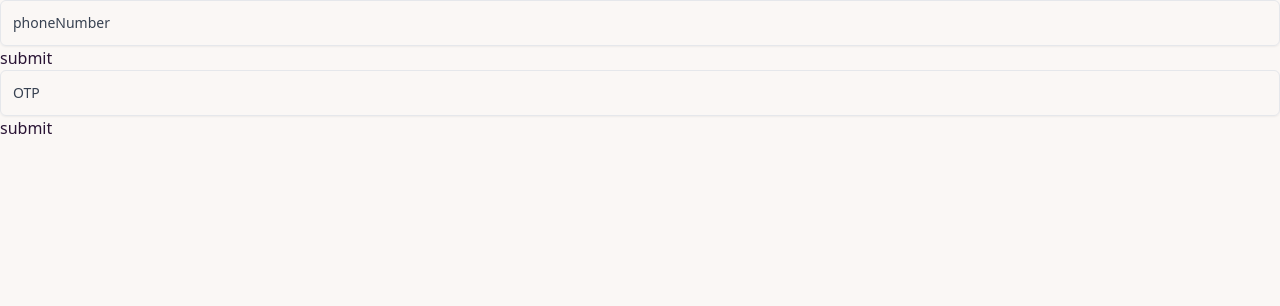
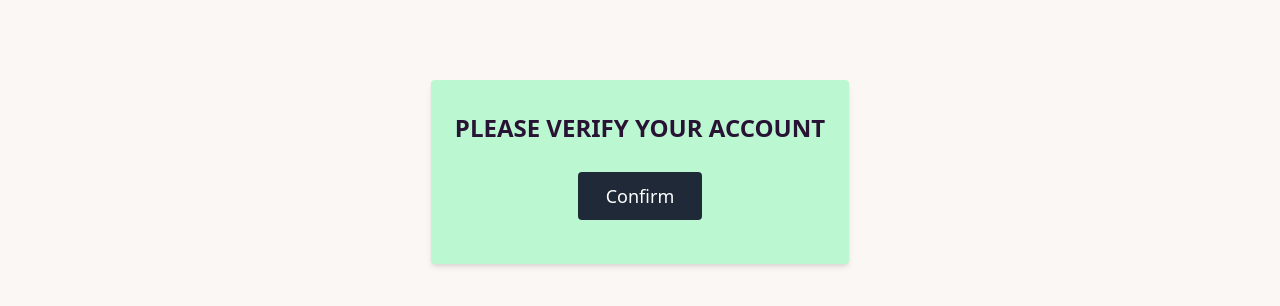
Before and after one commit to pronoybanik/Classroom-client-site, a React (Vite) app: page /verifyAccount in a window 1280 px wide. Shown: the top 306 px of the page. Built offline with nearby package versions, Linux system fonts and the light colour scheme; no server answers.

Commit message:
set verification

```diff
--- a/src/component/HomeCard/HomeCard.jsx
+++ b/src/component/HomeCard/HomeCard.jsx
@@ -1,6 +1,6 @@
 import React from "react";
 import { Link } from "react-router-dom";
-import { BsThreeDotsVertical } from "react-icons/bs";
+// import { BsThreeDotsVertical } from "react-icons/bs";
 
 const HomeCard = ({ handleDelete, classInfo }) => {
   const { _id, className, section, imageURLs, classRole, subject, teacherId } =
@@ -14,9 +14,9 @@ const HomeCard = ({ handleDelete, classInfo }) => {
         }`}
         className="group relative block overflow-hidden"
       >
-        <button className="absolute end-4 top-4 z-10 rounded-full bg-white p-1.5 text-gray-900 transition hover:text-gray-900/75">
+        {/* <button className="absolute end-4 top-4 z-10 rounded-full bg-white p-1.5 text-gray-900 transition hover:text-gray-900/75">
           <BsThreeDotsVertical />
-        </button>
+        </button> */}
 
         <div className="h-40 w-full">
           <img
--- a/src/component/ProfileIcon/ProfileIcon.jsx
+++ b/src/component/ProfileIcon/ProfileIcon.jsx
@@ -9,18 +9,16 @@ const ProfileIcon = () => {
 
   const toggleDropdown = () => {
     setIsDropdownOpen(!isDropdownOpen);
-    setTimeout(() => {
-      setIsDropdownOpen(false);
-    }, 4000);
   };
 
   const handleLogOut = () => {
     logout();
+    localStorage.clear();
   };
 
   return (
-    <div>
-      <div className="relative">
+    <div className="dropdown dropdown-end">
+      <div tabIndex={0} role="button" className="btn p-0 m-1">
         <div>
           <img
             className="w-12 h-12 hover:bg-gray-200 py-1 px-1 rounded-full cursor-pointer"
@@ -29,9 +27,10 @@ const ProfileIcon = () => {
             onClick={toggleDropdown}
           />
         </div>
-
-        {isDropdownOpen && (
-          <div className=" w-96 absolute right-0 mt-2  rounded-lg shadow-lg bg-gray-100 ring-1 ring-black ring-opacity-5">
+      </div>
+      <ul tabIndex={0} className="dropdown-content z-[1] ">
+        <>
+          <div className="w-96 absolute right-0 mt-2 rounded-lg shadow-lg bg-gray-100 ring-1 ring-black ring-opacity-5">
             <div
               className=" flex items-center justify-center py-1"
               role="menu"
@@ -57,8 +56,8 @@ const ProfileIcon = () => {
               </div>
             </div>
           </div>
-        )}
-      </div>
+        </>
+      </ul>
     </div>
   );
 };
--- a/src/pages/Register/Register.jsx
+++ b/src/pages/Register/Register.jsx
@@ -8,7 +8,8 @@ import { AuthContext } from "../../shared/AuthPovider";
 import toast from "react-hot-toast";
 
 const Register = () => {
-  const { createUser, logout, profileUpdate } = useContext(AuthContext);
+  const { createUser, logout, profileUpdate, verification } =
+    useContext(AuthContext);
   const {
     register,
     formState: { errors },
@@ -62,7 +63,6 @@ const Register = () => {
       })
       .then((image) => {
         setImageValue(image.data.url);
-
         toast.dismiss(toastId);
         toast.success("Image uploaded successfully");
       })
@@ -76,10 +76,17 @@ const Register = () => {
   const handleRegisterAction = (data) => {
     const toastId = toast.loading("Loading...");
     const { name, email, password } = data;
-    console.log(data);
     createUser(email, password)
       .then((result) => {
         const user = result.user;
+        if (user) {
+          verification(user.email, {
+            url: "http://localhost:5173/verifyAccount",
+            handleCodeInApp: true,
+          })
+            .then(() => {
+              window.localStorage.setItem("emailForSignIn", email);
+              alert("Please Check Your Email");
               const userInfo = {
                 displayName: name,
                 photoURL: imageValue,
@@ -89,8 +96,12 @@ const Register = () => {
               reset();
               toast.dismiss(toastId);
               toast.success("User signed in successfully");
-        navigate("/login");
               logout();
+            })
+            .catch((error) => {
+              console.error(error.code, error.message);
+            });
+        }
       })
       .catch((error) => {
         console.log(error);
--- a/src/pages/VerifyAccount/VerifyAccount.jsx
+++ b/src/pages/VerifyAccount/VerifyAccount.jsx
@@ -1,59 +1,69 @@
 import React from "react";
-import {
-  RecaptchaVerifier,
-  getAuth,
-  signInWithPhoneNumber,
-} from "firebase/auth";
+// import {
+//   RecaptchaVerifier,
+//   getAuth,
+//   signInWithPhoneNumber,
+// } from "firebase/auth";
 import { useNavigate } from "react-router-dom";
+import PrimaryButton from "../../shared/PrimaryButton";
 
-const auth = getAuth();
-auth.languageCode = "it";
+// const auth = getAuth();
+// auth.languageCode = "it";
 
 const VerifyAccount = () => {
   const navigate = useNavigate();
 
-  const onSignInSubmit = (e) => {
-    e.preventDefault();
-    const form = e.target;
-    const phoneNumber = "+880" + form.phoneNumber.value;
+  // mobile verification code start:---
 
-    // Initialize RecaptchaVerifier
-    const recaptchaVerifier = new RecaptchaVerifier(auth, "sign-in-button", {
-      size: "invisible",
-      callback: (response) => {
-        onSignInSubmit();
-      },
-    });
+  // const navigate = useNavigate();
+  // const onSignInSubmit = (e) => {
+  //   e.preventDefault();
+  //   const form = e.target;
+  //   const phoneNumber = "+880" + form.phoneNumber.value;
 
-    signInWithPhoneNumber(auth, phoneNumber, recaptchaVerifier)
-      .then((confirmationResult) => {
-        window.confirmationResult = confirmationResult;
-        alert("otp has been sent");
-      })
-      .catch((error) => {
-        console.log(error);
-      });
-  };
+  //   // Initialize RecaptchaVerifier
+  //   const recaptchaVerifier = new RecaptchaVerifier(auth, "sign-in-button", {
+  //     size: "invisible",
+  //     callback: (response) => {
+  //       onSignInSubmit();
+  //     },
+  //   });
 
-  const onSubmitOTP = (e) => {
-    e.preventDefault();
-    const form = e.target;
-    const otpNumber = form.otp.value;
-    confirmationResult
-      .confirm(otpNumber)
-      .then((result) => {
-        const user = result.user;
-        alert("opt Right");
-        navigate("/login");
-      })
-      .catch((error) => {
-        console.log(error);
-      });
+  //   signInWithPhoneNumber(auth, phoneNumber, recaptchaVerifier)
+  //     .then((confirmationResult) => {
+  //       window.confirmationResult = confirmationResult;
+  //       alert("otp has been sent");
+  //     })
+  //     .catch((error) => {
+  //       console.log(error.message);
+  //     });
+  // };
+
+  // const onSubmitOTP = (e) => {
+  //   e.preventDefault();
+  //   const form = e.target;
+  //   const otpNumber = form.otp.value;
+  //   confirmationResult
+  //     .confirm(otpNumber)
+  //     .then((result) => {
+  //       const user = result.user;
+  //       console.log(user);
+  //       alert("opt Right");
+  //       navigate("/login");
+  //     })
+  //     .catch((error) => {
+  //       console.log(error.message);
+  //     });
+  // };
+
+  const handleSubmit = () => {
+    navigate("/login");
+    alert("verification is Done");
   };
 
   return (
     <section>
-      <form onSubmit={onSignInSubmit}>
+      {/* <form onSubmit={onSignInSubmit}>
         <div id="sign-in-button"></div>
         <label
           htmlFor="phoneNumber"
@@ -92,7 +102,21 @@ const VerifyAccount = () => {
           </span>
         </label>
         <button> submit</button>
-      </form>
+      </form> */}
+
+      <div className="flex items-center justify-center h-full mt-20">
+        <div className="bg-green-200 text-center shadow-md   rounded p-6">
+          <p className="text-2xl uppercase my-2 font-semibold">
+            please Verify Your Account
+          </p>
+          <p className="my-2 font-semibold">
+            {localStorage.getItem("emailForSignIn")}
+          </p>
+          <div onClick={handleSubmit}>
+            <PrimaryButton>Confirm</PrimaryButton>
+          </div>
+        </div>
+      </div>
     </section>
   );
 };
--- a/src/shared/AuthPovider.jsx
+++ b/src/shared/AuthPovider.jsx
@@ -2,6 +2,7 @@ import {
   createUserWithEmailAndPassword,
   getAuth,
   onAuthStateChanged,
+  sendSignInLinkToEmail,
   signInWithEmailAndPassword,
   signInWithPopup,
   signOut,
@@ -28,7 +29,7 @@ const AuthProvider = ({ children }) => {
   };
 
   const profileUpdate = (userInfo) => {
-    console.log("auth",userInfo);
+    console.log("auth", userInfo);
     setLoading(true);
     updateProfile(auth.currentUser, userInfo);
     setUser((preUser) => ({ ...preUser, ...userInfo }));
@@ -42,6 +43,11 @@ const AuthProvider = ({ children }) => {
   const logout = () => {
     setLoading(true);
     return signOut(auth);
+  };
+
+  const verification = (email, actionCodeSettings) => {
+    setLoading(true);
+    return sendSignInLinkToEmail(auth, email, actionCodeSettings);
   };
 
   useEffect(() => {
@@ -63,6 +69,7 @@ const AuthProvider = ({ children }) => {
     profileUpdate,
     googleLogin,
     logout,
+    verification,
   };
 
   return <AuthContext.Provider value={value}>{children}</AuthContext.Provider>;
--- a/src/shared/CreateClassModal.jsx
+++ b/src/shared/CreateClassModal.jsx
@@ -1,10 +1,12 @@
 import React, { forwardRef, useContext, useEffect, useState } from "react";
 import { AuthContext } from "./AuthPovider";
 import toast from "react-hot-toast";
+import { useNavigate } from "react-router-dom";
 
 const CreateClassModal = ({ handleCreateClassCloseModule }, ref) => {
   const { user } = useContext(AuthContext);
   const [classCode, setClassCode] = useState("");
+  const navigate = useNavigate();
 
   useEffect(() => {
     const randomNumber = Math.floor(Math.random() * 9000) + 1000;
@@ -58,8 +60,11 @@ const CreateClassModal = ({ handleCreateClassCloseModule }, ref) => {
     })
       .then((res) => res.json())
       .then((data) => {
-        toast.success(`class is create successfully`);
-        window.location.reload();
+        if (data?.status === "success") {
+          alert(`class is create successfully`);
+          navigate("/home");
+          window.location.reload();
+        }
       });
   };
 
--- a/src/shared/NavBar.jsx
+++ b/src/shared/NavBar.jsx
@@ -5,10 +5,11 @@ import ProfileIcon from "../component/ProfileIcon/ProfileIcon";
 import Model from "./Model";
 import CreateClassModal from "./CreateClassModal";
 import { Link } from "react-router-dom";
-import { IoBookSharp } from "react-icons/io5";
+import { IoBookSharp,  } from "react-icons/io5";
 
 const NavBar = ({ setNavToggle }) => {
   const { user } = useContext(AuthContext);
+  console.log(user);
   const [checkBox, setCheckBox] = useState(false);
   const securityModule = useRef(null);
   const CrateClassModule = useRef(null);
```
Also changed, not shown: src/component/AddCalssIcon/AddCalssIcon.jsx (+17 -17 lines). Lines whose indentation alone changed are shown as unchanged.
